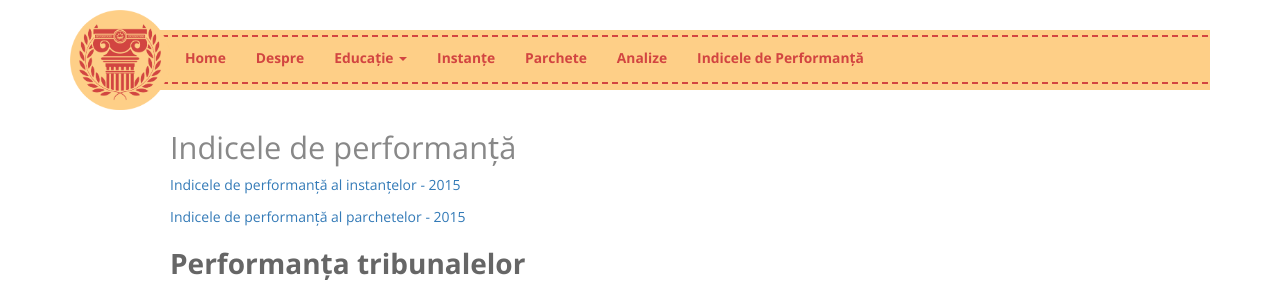
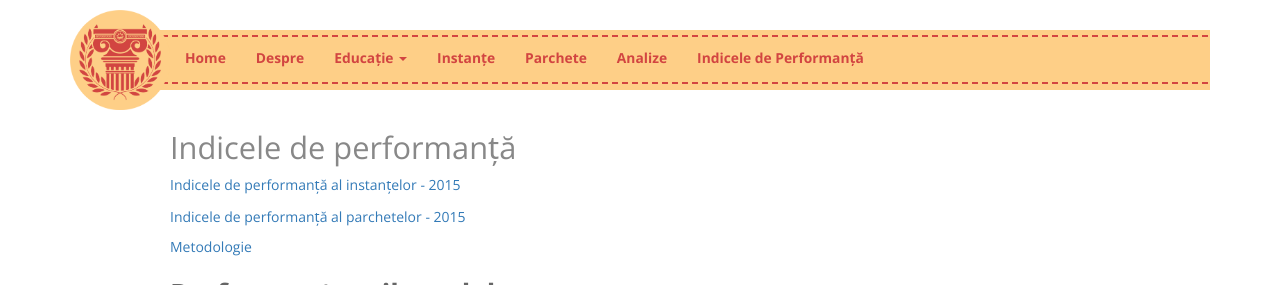
Before and after one commit to funkycitizens/onoratainstanta, a Jekyll site: the page built from indicele-de-performanta.html, in a window 1280 px wide and 900 px high, cut to the strip 0-285 px from the top of the window. Built offline with Jekyll 4.4.1, drawn with Linux system fonts in a browser that asks for light colours; nearby versions of some CDN libraries.

Commit message:
Edit from JekyllCMS

```diff
--- a/indicele-de-performanta.html
+++ b/indicele-de-performanta.html
@@ -6,6 +6,8 @@ layout: indice
 
 <p><a href="http://www.funkycitizens.org/wp-content/uploads/2015/10/Indicele-de-performanta-complet_2015_parchete1.pdf">Indicele de performanță al parchetelor - 2015</a></p>
 
+<p><a href="http://www.funkycitizens.org/wp-content/uploads/2015/10/Metodologie_20151.pdf">Metodologie</a></p>
+
 <h2>Performanța tribunalelor</h2>
 <script id="infogram_0_indicele_de_performanta___tribunale" src="//e.infogr.am/js/embed.js?2PE" type="text/javascript"></script>
 
```
